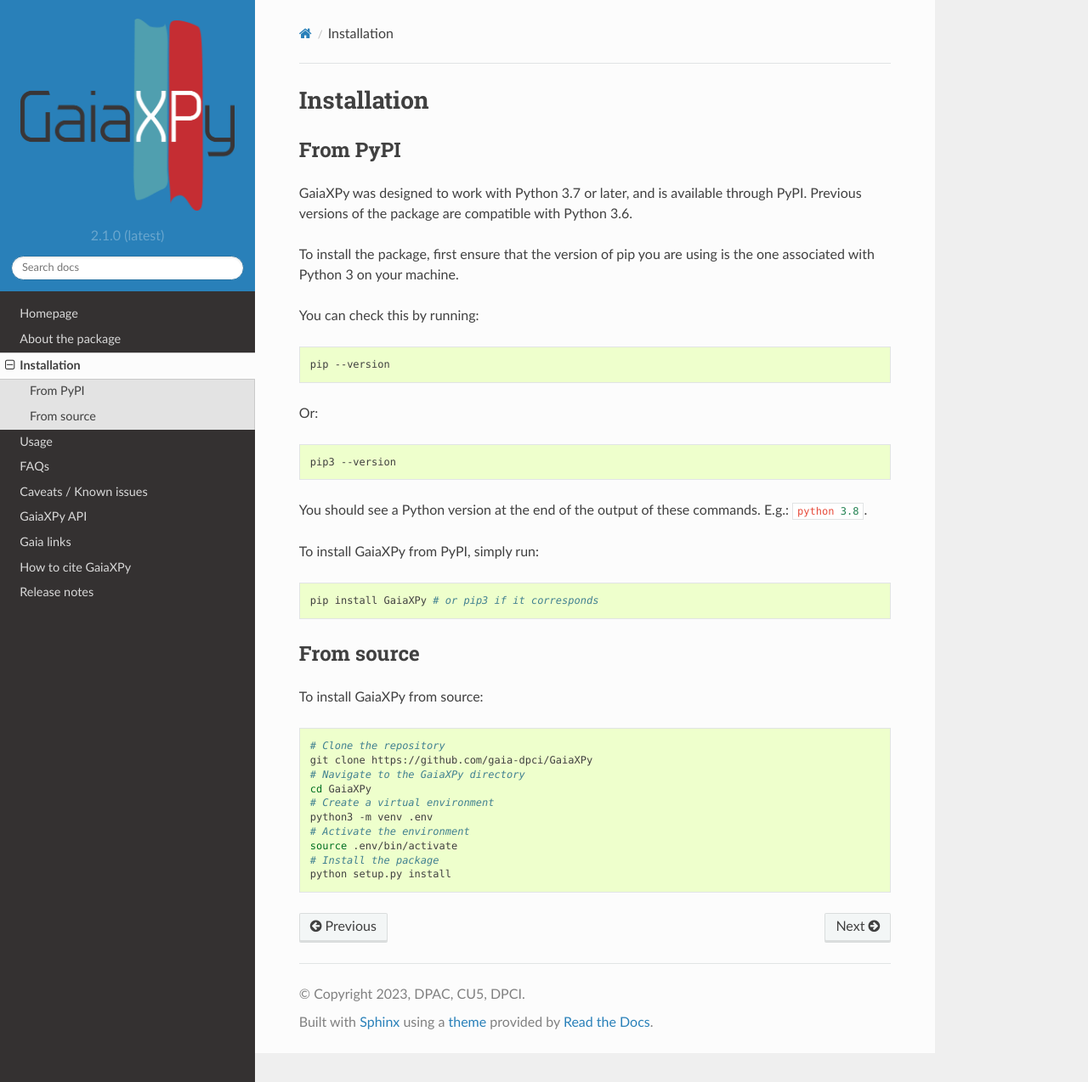
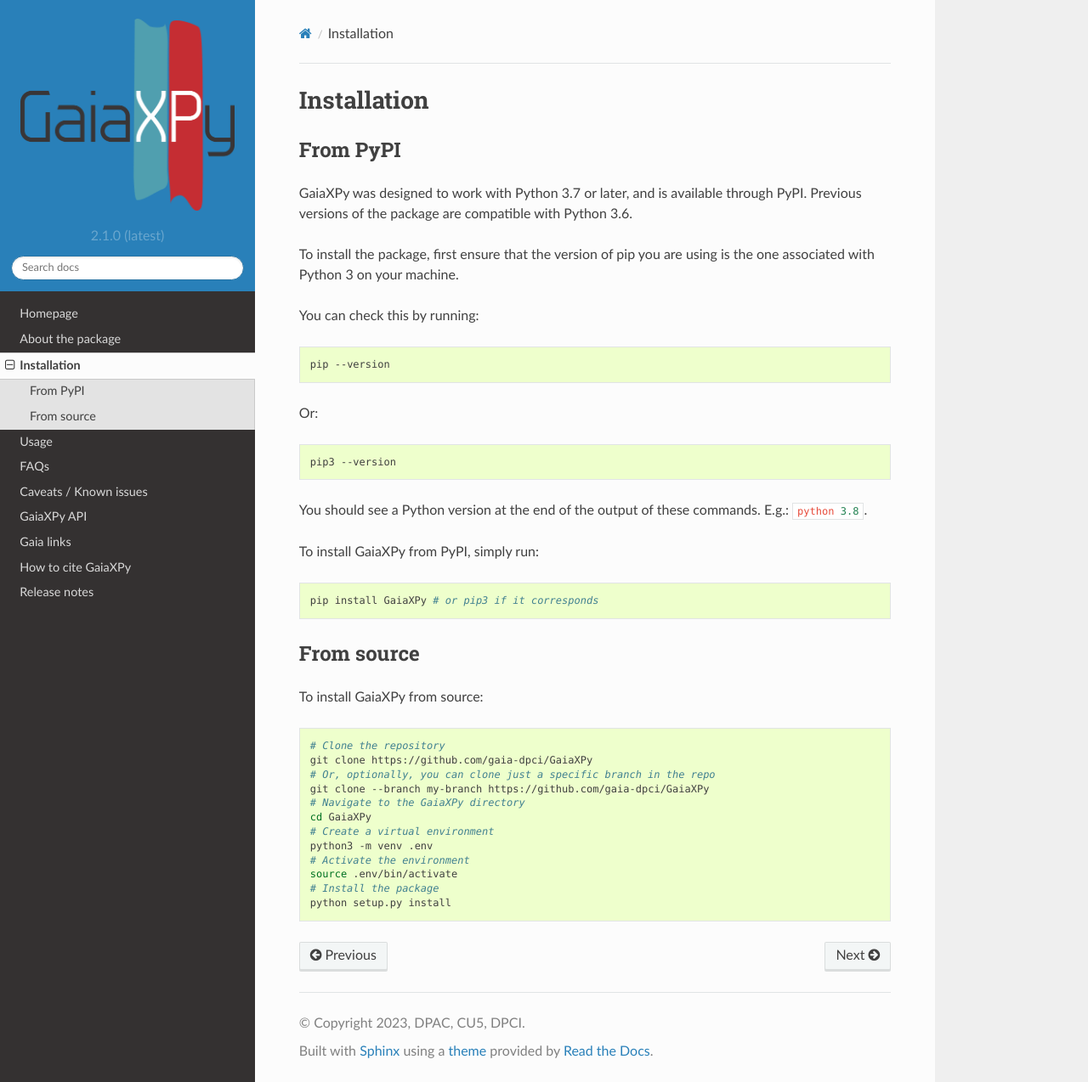
Before and after one commit to gaia-dpci/GaiaXPy, a Sphinx documentation site: the page built from docs/installation.rst, in a window 1280 px wide and 1274 px high. Shown: the whole window at 85% size. Built offline with Sphinx 7.4.7 and the Read the Docs theme 2.0.0, drawn with Linux system fonts in a browser that asks for light colours; formulas are drawn with MathJax 3.

Commit message:
Include command to clone just a single branch

```diff
--- a/docs/installation.rst
+++ b/docs/installation.rst
@@ -51,6 +51,8 @@
 
     # Clone the repository
     git clone https://github.com/gaia-dpci/GaiaXPy
+    # Or, optionally, you can clone just a specific branch in the repo
+    git clone --branch my-branch https://github.com/gaia-dpci/GaiaXPy
     # Navigate to the GaiaXPy directory
     cd GaiaXPy
     # Create a virtual environment
```
